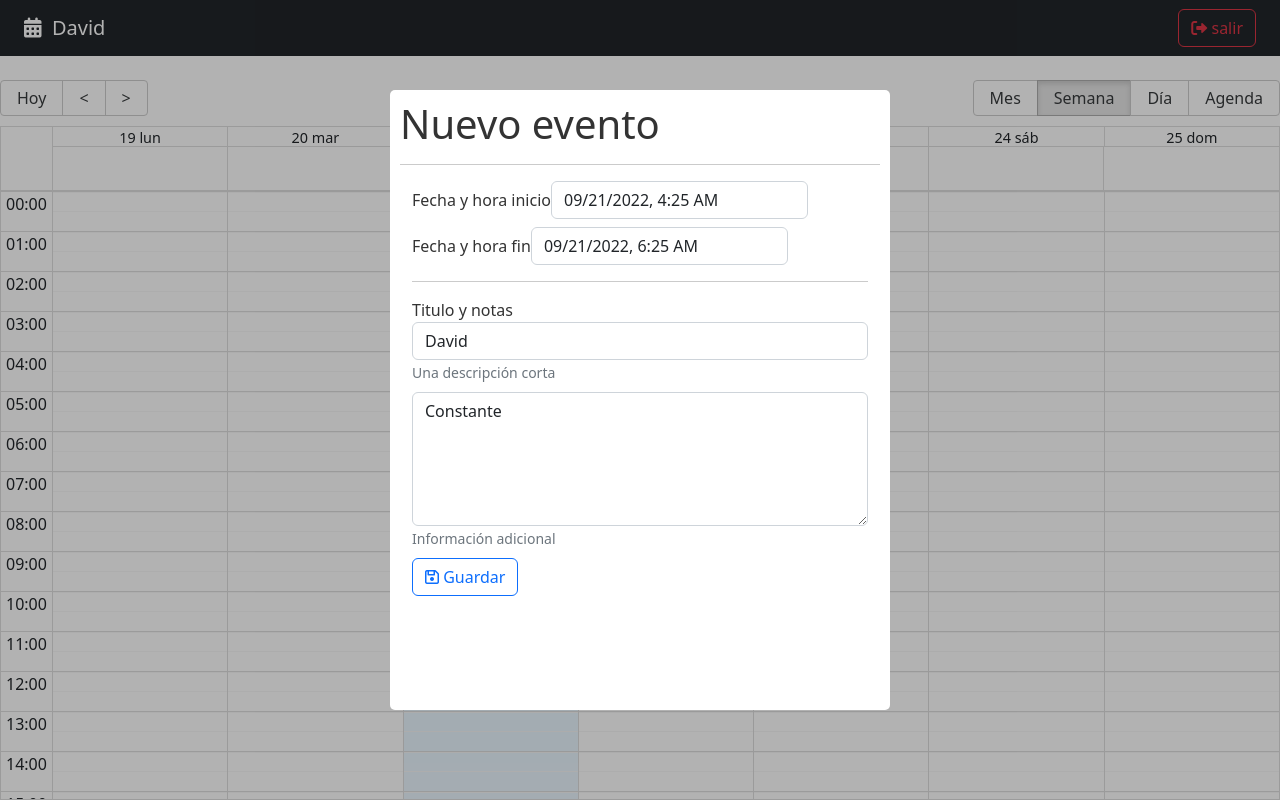
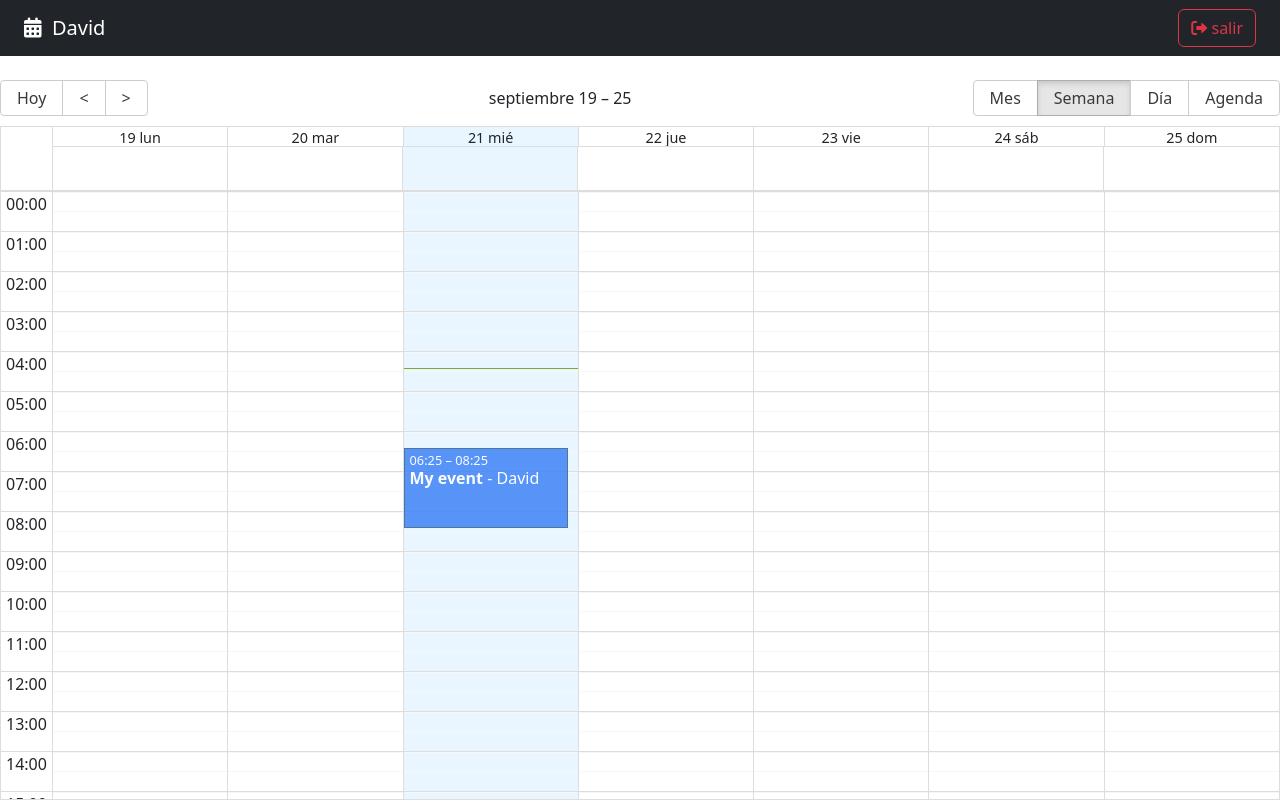
Before and after one commit to DavidConstante/calendar, a React (Vite) app: page / in a window 1280 px wide. Built offline with nearby package versions, Linux system fonts and the light colour scheme.

Commit message:
Error: Modal Dont Show

```diff
--- a/src/calendar/components/CalendarModal.jsx
+++ b/src/calendar/components/CalendarModal.jsx
@@ -2,9 +2,12 @@
 import { useState } from 'react';
 
 import Modal from 'react-modal'
-import DatePicker from 'react-datepicker'
+import DatePicker, { registerLocale } from 'react-datepicker'
+import es from 'date-fns/locale/es'
+import 'react-datepicker/dist/react-datepicker.css'
+import { differenceInSeconds } from 'date-fns';
 
-import 'react-datepicker/dist/react-datepicker.css'
+registerLocale('es', es)
 
 const customStyles = {
   content: {
@@ -26,8 +29,8 @@
   const [formValues, setFormValues] = useState({
     title: 'David',
     notes: 'Constante',
-    start: new Date(),
-    end: addHours(new Date(), 2),
+    start: addHours(new Date(), 2),
+    end: addHours(new Date(), 4),
   })
 
   const onInputChange = ({ target }) => {
@@ -45,10 +48,25 @@
   }
 
   const onCloseModal = () => {
-    console.log('close modal');
+    console.log('close modal')
     setIsOpen(false)
 
   }
+
+  const onSubmit = (e) => {
+    e.preventDefault()
+
+    const difference = differenceInSeconds(formValues.end, formValues.start);
+    if (isNaN(difference) || difference <= 0) {
+      console.log('Error in dates');
+      return;
+    }
+
+    if (formValues.title.trim().length < 2) return
+
+    //TODO: Close the modal
+
+
     return (
       <Modal
         className={'modal'}
@@ -60,7 +78,10 @@
       >
         <h1> Nuevo evento </h1>
         <hr />
-      <form className="container">
+        <form
+          className="container"
+          onSubmit={onSubmit}
+        >
 
           <div className="form-group mb-2">
             <label>Fecha y hora inicio</label>
@@ -68,6 +89,9 @@
               className="form-control"
               onChange={(e) => onDateChange(e, 'start')}
               dateFormat='Pp'
+              showTimeSelect
+              locale={'es'}
+              timeCaption='Hora'
               selected={formValues.start}
             />
           </div>
@@ -79,6 +103,9 @@
               className="form-control"
               onChange={(e) => onDateChange(e, 'end')}
               dateFormat='Pp'
+              showTimeSelect
+              locale={'es'}
+              timeCaption='Hora'
               selected={formValues.end}
             />
           </div>
@@ -123,3 +150,4 @@
       </Modal>
     )
   }
+}
--- a/src/calendar/pages/CalendarPage.jsx
+++ b/src/calendar/pages/CalendarPage.jsx
@@ -13,8 +13,8 @@
   {
     title: 'My event',
     notes: 'Some notes',
-    start: new Date(),
-    end: addHours(new Date(), 2),
+    start: addHours(new Date(), 2),
+    end: addHours(new Date(), 4),
     bgColor: '#fafafa',
     user: {
       _id: '123',
```
Lines whose indentation alone changed are shown as unchanged.
